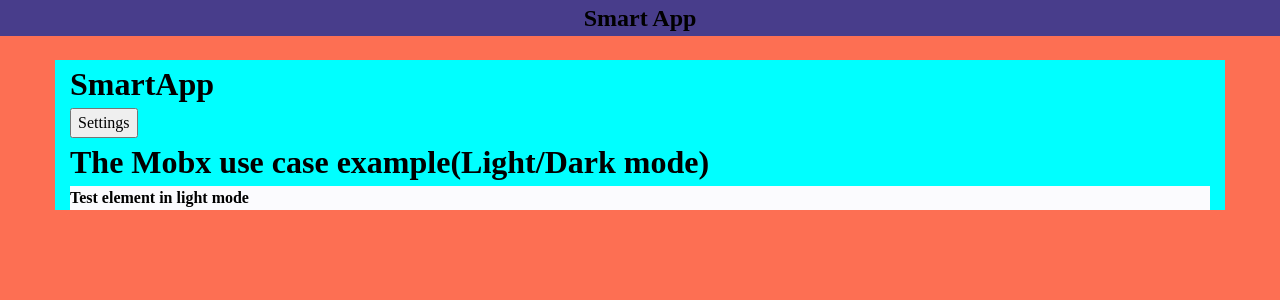
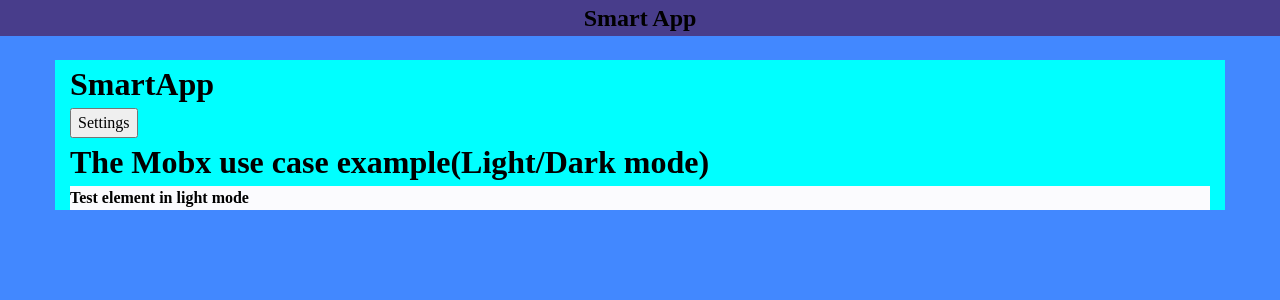
Before and after one commit to MikhailDeriabin/smart_app, a React (Create React App) app in the folder web-app/frontend/: page / in a window 1280 px wide. Shown: the top 300 px of the page. Built offline with nearby package versions, Linux system fonts and the light colour scheme; what mobx-cookie would draw is missing.

Commit message:
small change

```diff
--- a/web-app/frontend/src/App.css
+++ b/web-app/frontend/src/App.css
@@ -66,7 +66,7 @@
 
 /*light/dark mode demonstration*/
 .App{
-    background-color: var(--color-accent);
+    background-color: var(--color-primary);
     color: var(--font-color);
 }
 
--- a/web-app/frontend/src/styles/Themes.css
+++ b/web-app/frontend/src/styles/Themes.css
@@ -1,5 +1,5 @@
 #light {
-    --color-primary: #0060df;
+    --color-primary: #4288ff;
     --color-secondary: #fbfbfe;
     --color-accent: #fd6f53;
     --font-color: #000000;
@@ -9,7 +9,7 @@
 
 }
 #dark {
-    --color-primary: #17ed90;
+    --color-primary: #483d8b;
     --color-secondary: #243133;
     --color-accent: #12cdea;
     --font-color: #ffffff;
```
